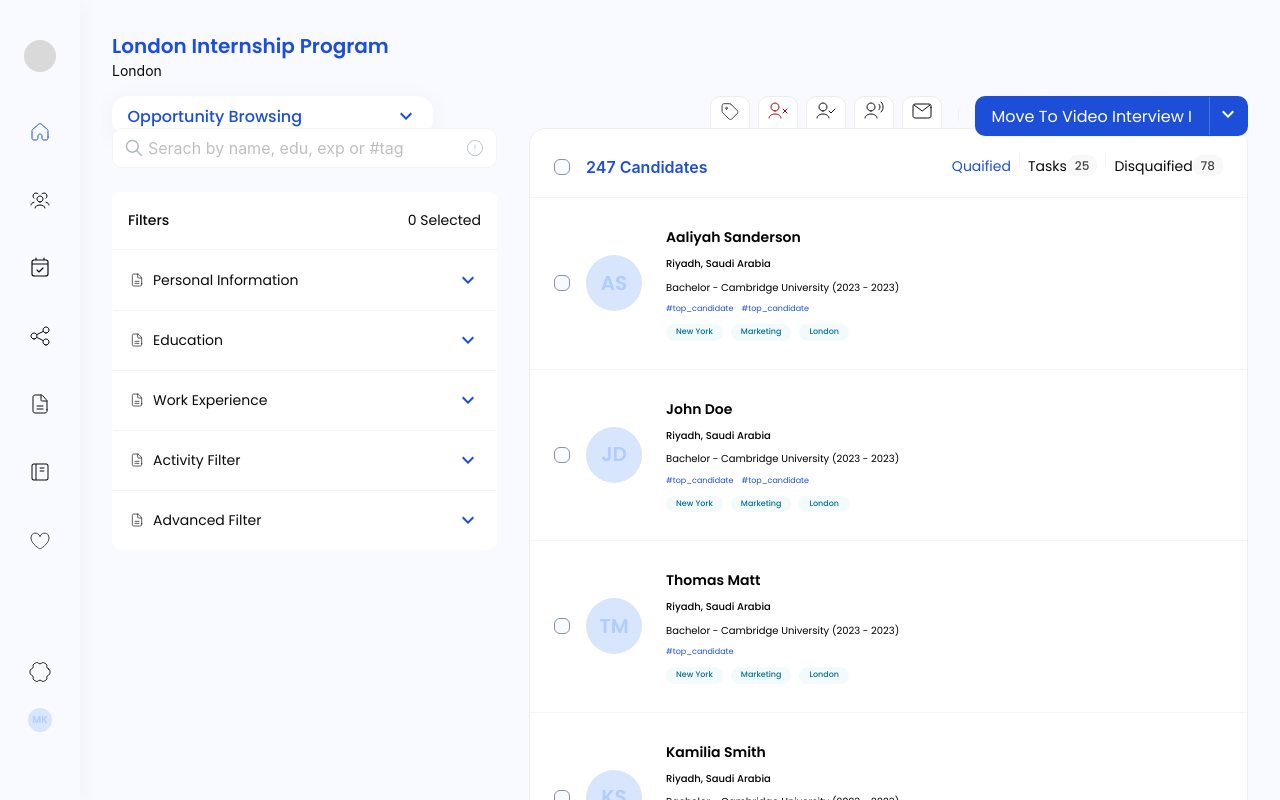
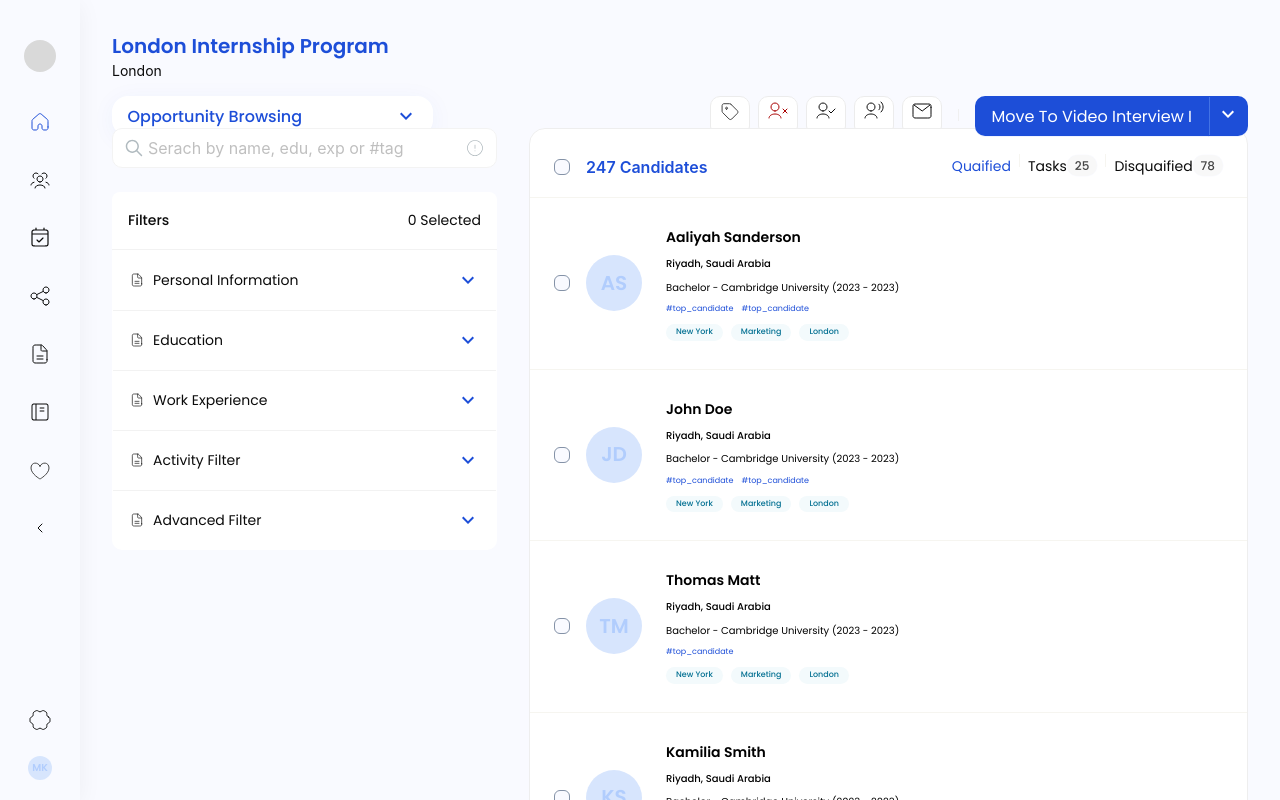
Before and after one commit to mrpeski/gustavo, a React (Create React App) app: page / in a window 1280 px wide. Shown: the top 800 px of the page. Built offline with nearby package versions, Linux system fonts and the light colour scheme.

Commit message:
Add Back Button

```diff
--- a/src/components/Sidebar.tsx
+++ b/src/components/Sidebar.tsx
@@ -26,6 +26,7 @@ const Sidebar = () => {
       trigger={null}
       collapsible
       collapsed={collapsed}
+
       style={{
         background: colorBgContainer,
         top: 0,
@@ -33,8 +34,10 @@ const Sidebar = () => {
         padding: "32px 0",
         position: "fixed",
         boxShadow: "0px 4px 23px 0px #0000000D",
+
       }}
     >
+      <nav>
         <div
           className=""
           style={{
@@ -51,7 +54,7 @@ const Sidebar = () => {
           defaultSelectedKeys={["1"]}
           style={{
             width: "auto",
-          gap: 12,
+            gap: 2,
             // flex: "auto",
             border: "none",
             padding: 12,
@@ -67,7 +70,6 @@ const Sidebar = () => {
             }
             `}
           </style>
-
           {navConfg.map((config) => (
             <Menu.Item
               icon={config.icon}
@@ -76,14 +78,9 @@ const Sidebar = () => {
               {!collapsed ? <span>{config.label}</span> : null}
             </Menu.Item>
           ))}
-        <Menu.Item>
-          <Button
-            style={{ background: "transparent", border: "none" }}
-            icon={<ChevronRight />}
-            onClick={() => setCollapsed(!collapsed)}
-          />
-        </Menu.Item>
         </Menu>
+
+      </nav>
       <section
         className="footer"
         style={{
@@ -91,6 +88,10 @@ const Sidebar = () => {
           display: "flex",
           flexDirection: "column",
           gap: 24,
+          position: 'absolute',
+          left: 0,
+          bottom: 20,
+          right: 0
         }}
       >
         <SettingsIcon />
--- a/src/components/Sidebar/config.tsx
+++ b/src/components/Sidebar/config.tsx
@@ -7,6 +7,7 @@ import {
   HeartIcon,
   Calendar,
   UserGroupIcon,
+  ChevronRight,
 } from "../icons";
 
 const withAntClass = (Component: any, props?: any) => {
@@ -58,4 +59,9 @@ export const navConfg = [
     icon: withAntClass(HeartIcon),
     label: "nav 3",
   },
+  {
+    key: v4(),
+    icon: withAntClass(ChevronRight),
+    label: "Go Back",
+  },
 ];
```
Lines whose indentation alone changed are shown as unchanged.
